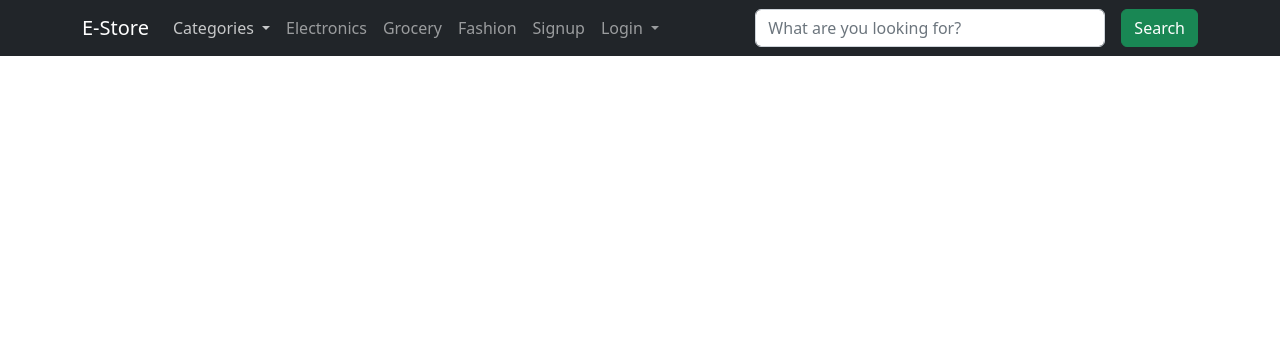
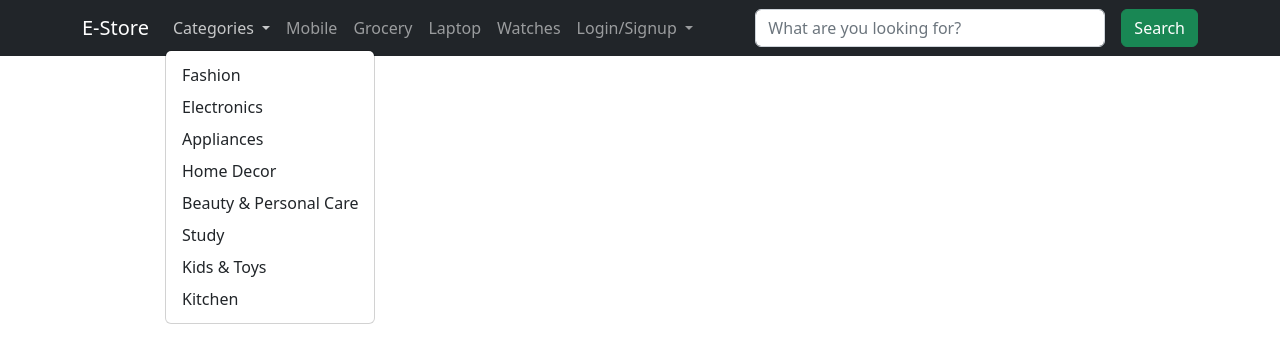
Before and after one commit to cenajhonakash/EStore_web, an Angular app: page / in a window 1280 px wide. Both pictures are taken after a click on the button "Categories". Shown: the top 362 px of the page. Built offline with nearby package versions, Linux system fonts and the light colour scheme.

Commit message:
Fixed dropdown not working | Fixed toggle bar not working

```diff
--- a/angular.json
+++ b/angular.json
@@ -28,7 +28,7 @@
               "node_modules/bootstrap/dist/css/bootstrap.min.css",
               "src/styles.css"
             ],
-            "scripts": []
+            "scripts": ["./node_modules/bootstrap/dist/js/bootstrap.bundle.min.js"]
           },
           "configurations": {
             "production": {
--- a/package.json
+++ b/package.json
@@ -19,7 +19,7 @@
     "@angular/platform-browser-dynamic": "^16.1.0",
     "@angular/router": "^16.1.0",
     "@ng-bootstrap/ng-bootstrap": "^15.1.2",
-    "@popperjs/core": "^2.11.6",
+    "@popperjs/core": "^2.11.8",
     "bootstrap": "^5.2.3",
     "ngx-toastr": "^17.0.2",
     "rxjs": "~7.8.0",
--- a/src/app/components/common/navbar/navbar.component.html
+++ b/src/app/components/common/navbar/navbar.component.html
@@ -2,11 +2,11 @@
     <div class="container">
         <a class="navbar-brand" href="#">E-Store</a>
         <button class="navbar-toggler" type="button" data-toggle="collapse" data-target="#navbarSupportedContent"
-            aria-controls="navbarSupportedContent" aria-expanded="false" aria-label="Toggle navigation">
+            aria-controls="navbarSupportedContent" aria-expanded="false" aria-label="Toggle navigation" (click)="toggle()">
             <span class="navbar-toggler-icon"></span>
         </button>
 
-        <div class="collapse navbar-collapse" id="navbarSupportedContent">
+        <div class="collapse navbar-collapse" id="navbarSupportedContent" [class.collapse]="collapse">
             <ul class="navbar-nav me-auto mb-2 mb-lg-0">
                 <li class="nav-item dropdown">
                     <a class="nav-link dropdown-toggle" href="#" id="navbarDropdown" role="button"
@@ -14,31 +14,32 @@
                         Categories
                     </a>
                     <div class="dropdown-menu" aria-labelledby="navbarDropdown">
-                        <a class="dropdown-item" href="#">Login</a>
-                        <div class="dropdown-divider"></div>
-                        <a class="dropdown-item" href="#">Signup</a>
-                        <div class="dropdown-divider"></div>
-                        <a class="dropdown-item" href="#">Join Prime</a>
-                        <div class="dropdown-divider"></div>
-                        <a class="dropdown-item" href="#">Become Seller</a>
+                        <a class="dropdown-item" href="#">Fashion</a>
+                        <a class="dropdown-item" href="#">Electronics</a>
+                        <a class="dropdown-item" href="#">Appliances</a>
+                        <a class="dropdown-item" href="#">Home Decor</a>
+                        <a class="dropdown-item" href="#">Beauty & Personal Care</a>
+                        <a class="dropdown-item" href="#">Study</a>
+                        <a class="dropdown-item" href="#">Kids & Toys</a>
+                        <a class="dropdown-item" href="#">Kitchen</a>
                     </div>
                 </li>
-                <li class="nav-item active">
-                    <a class="nav-link" href="#">Electronics</a>
+                <li class="nav-item">
+                    <a class="nav-link" href="#">Mobile</a>
                 </li>
-                <li class="nav-item active">
+                <li class="nav-item">
                     <a class="nav-link" href="#">Grocery</a>
                 </li>
-                <li class="nav-item active">
-                    <a class="nav-link" href="#">Fashion</a>
+                <li class="nav-item">
+                    <a class="nav-link" href="#">Laptop</a>
                 </li>
-                <li class="nav-item active">
-                    <a class="nav-link" href="#">Signup</a>
+                <li class="nav-item">
+                    <a class="nav-link" href="#">Watches</a>
                 </li>
                 <li class="nav-item dropdown">
                     <a class="nav-link dropdown-toggle" href="#" id="navbarDropdown" role="button"
                         data-bs-toggle="dropdown" aria-haspopup="true" aria-expanded="false">
-                        Login
+                        Login/Signup
                     </a>
                     <div class="dropdown-menu" aria-labelledby="navbarDropdown">
                         <a class="dropdown-item" href="#">Login</a>
--- a/src/app/components/common/navbar/navbar.component.ts
+++ b/src/app/components/common/navbar/navbar.component.ts
@@ -6,5 +6,9 @@ import { Component } from '@angular/core';
   styleUrls: ['./navbar.component.css']
 })
 export class NavbarComponent {
+ collapse = true;
 
+ toggle() {
+  this.collapse = !this.collapse
+ }
 }
```
